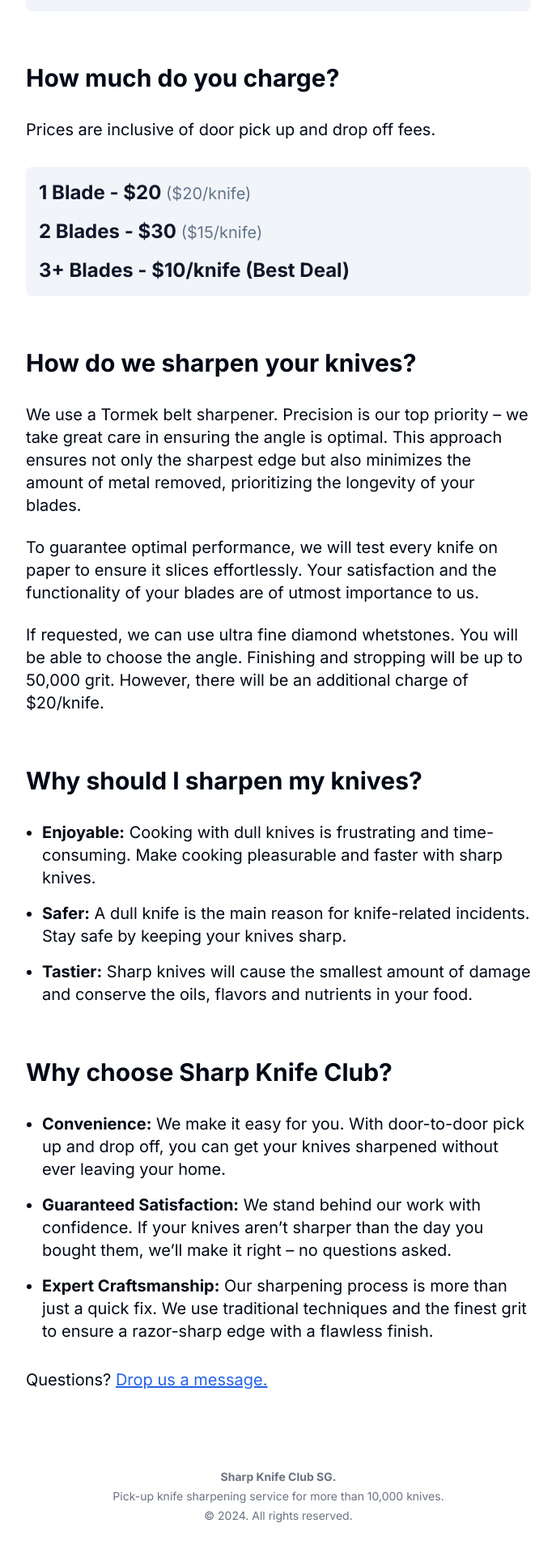
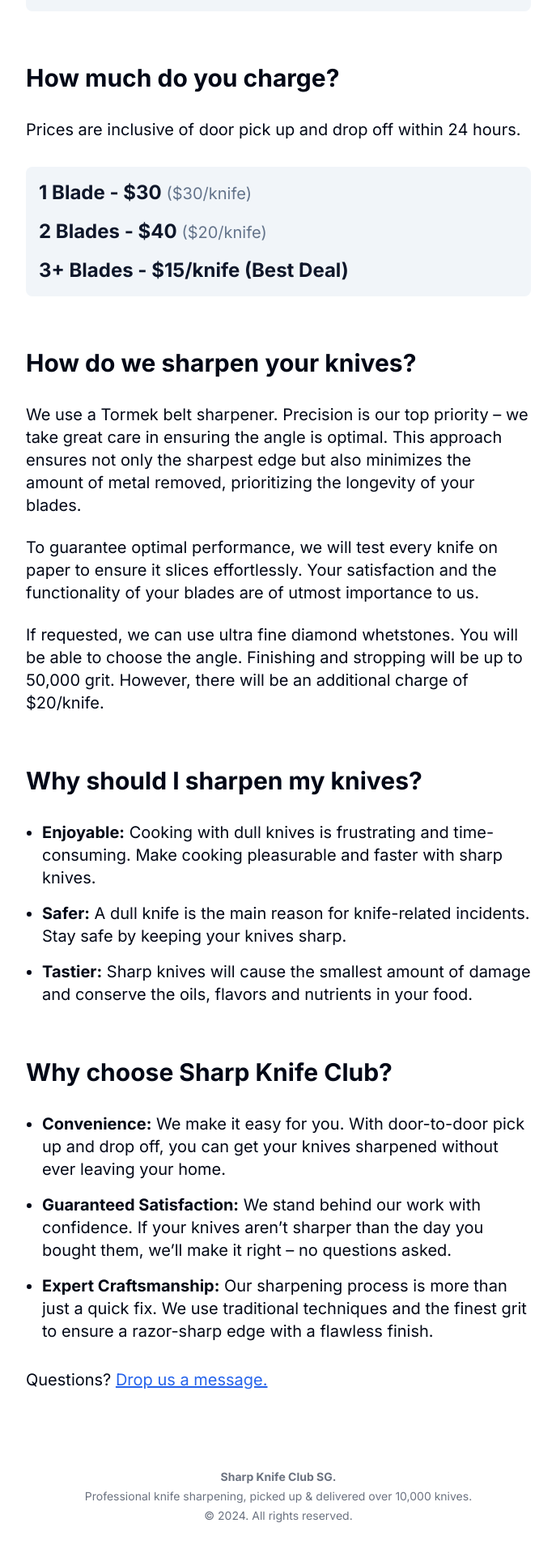
Before and after one commit to seantanyurong/sharp-knife-club, a Next.js app: page / in a window 1280 px wide. Shown: the part 1098-3016 px from the top of the page at 81% size, without its empty margins (296-983 px from the left). Built offline with nearby package versions, Linux system fonts and the light colour scheme.

Commit message:
feature: update website pricing and add reviews

```diff
--- a/app/layout.tsx
+++ b/app/layout.tsx
@@ -6,9 +6,9 @@ import { GoogleTagManager } from '@next/third-parties/google';
 const inter = Inter({ subsets: ['latin'] });
 
 export const metadata: Metadata = {
-  title: 'Knife Sharpening - Professional Pick-up Service',
+  title: 'Professional Knife Sharpening - Picked Up & Delivered',
   description:
-    'Order professional knife sharpening today with our fast and convenient pick-up service. Join the professional chefs and home cooks who love our results and service.',
+    'Order professional knife sharpening today with our fast and convenient pick-up service. 24H turnaround. Join the professional chefs and home cooks who love our results and service.',
 };
 
 export default function RootLayout({
--- a/app/page.tsx
+++ b/app/page.tsx
@@ -74,7 +74,7 @@ export default function Home() {
               bought them.
             </li>{' '}
             <li className=''>
-              <b>Enjoy:</b> We will drop them off within 48 hours, and you will be slicing and dicing with a fresh edge
+              <b>Enjoy:</b> We will drop them off within 24 hours, and you will be slicing and dicing with a fresh edge
               again.
             </li>{' '}
           </ul>
@@ -82,20 +82,19 @@ export default function Home() {
             <Button className='text-sm md:text-lg font-semibold w-full'>Sharpen Knife</Button>
           </a>
         </div>
-
         <h1 className='text-3xl font-bold mb-8'>How much do you charge?</h1>
         <div className='mb-8'>
-          <p className='md:text-xl text-lg'>Prices are inclusive of door pick up and drop off fees.</p>
+          <p className='md:text-xl text-lg'>Prices are inclusive of door pick up and drop off within 24 hours.</p>
         </div>
         <div className='mb-16 bg-secondary text-secondary-foreground p-4 rounded-lg'>
           <h3 className='md:text-2xl text-lg font-bold mb-4'>
-            1 Blade - $20 <span className='font-normal text-xl text-muted-foreground'>($20/knife)</span>
+            1 Blade - $30 <span className='font-normal text-xl text-muted-foreground'>($30/knife)</span>
           </h3>
           <h3 className='md:text-2xl text-lg font-bold mb-4'>
-            2 Blades - $30 <span className='font-normal text-xl text-muted-foreground'>($15/knife)</span>
+            2 Blades - $40 <span className='font-normal text-xl text-muted-foreground'>($20/knife)</span>
           </h3>
           <h3 className='md:text-2xl text-lg font-bold'>
-            3+ Blades - $10/knife (Best Deal){' '}
+            3+ Blades - $15/knife (Best Deal){' '}
             {/* <span className='font-normal text-xl text-muted-foreground'>($10/knife)</span> */}
           </h3>
           {/* <h3 className='md:text-2xl text-lg font-bold mb-4'>
@@ -124,6 +123,10 @@ export default function Home() {
         {/* <div className='mb-16'>
           <p className='md:text-xl text-lg'>*A minimum of 2 knives (basic / premium) are required.</p>
         </div> */}
+        <div className='mb-16'>
+          <script src='https://static.elfsight.com/platform/platform.js' async></script>
+          <div className='elfsight-app-496fdd13-2782-4c61-844c-744c4975f85c' data-elfsight-app-lazy></div>
+        </div>
         <h1 className='text-3xl font-bold mb-8'>How do we sharpen your knives?</h1>
         <div className='mb-16'>
           <p className='md:text-xl text-lg'>
@@ -189,7 +192,7 @@ export default function Home() {
         <div className='max-w-2xl mx-auto pb-16 px-6'>
           <p className='text-center text-sm text-gray-500 mb-1 font-bold'>Sharp Knife Club SG.</p>
           <p className='text-center text-sm text-gray-500 mb-1'>
-            Pick-up knife sharpening service for more than 10,000 knives.
+            Professional knife sharpening, picked up & delivered over 10,000 knives.
           </p>
           <p className='text-center text-sm text-gray-500'>&copy; 2024. All rights reserved.</p>
         </div>
```
